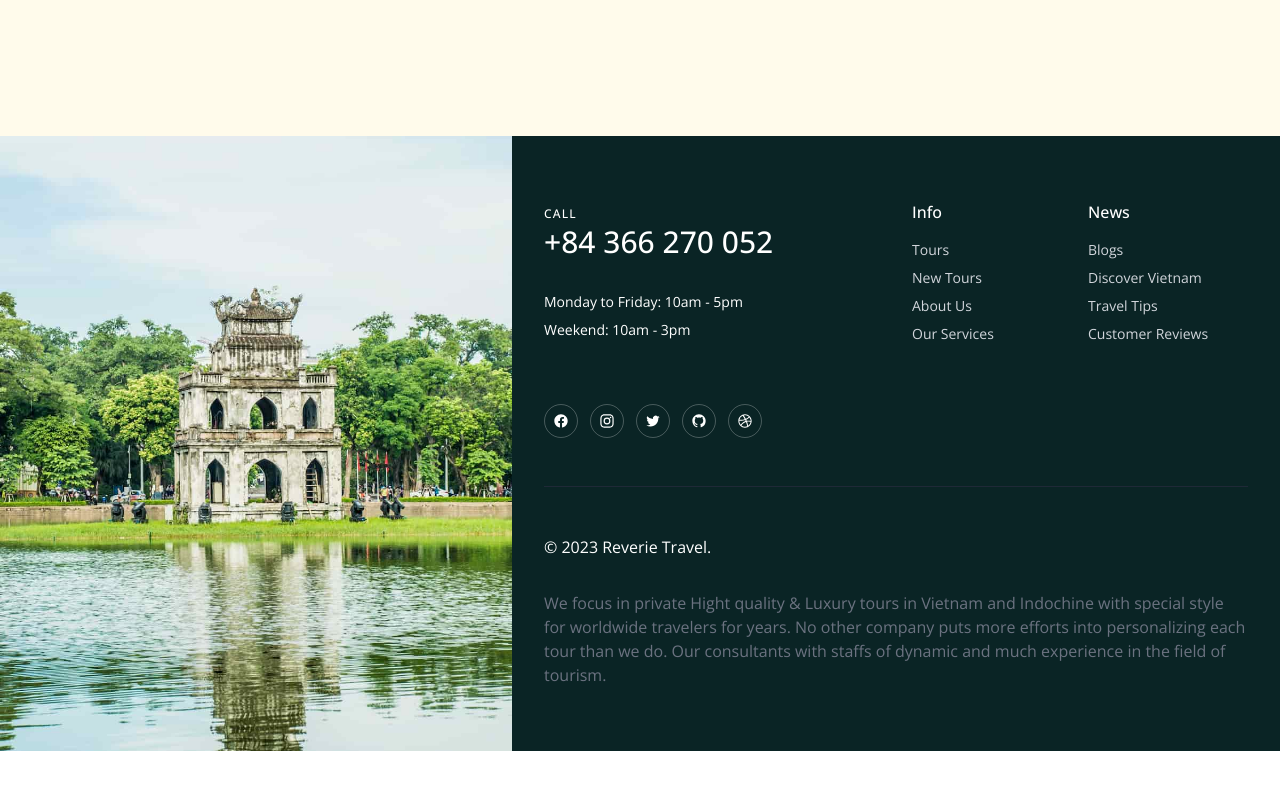
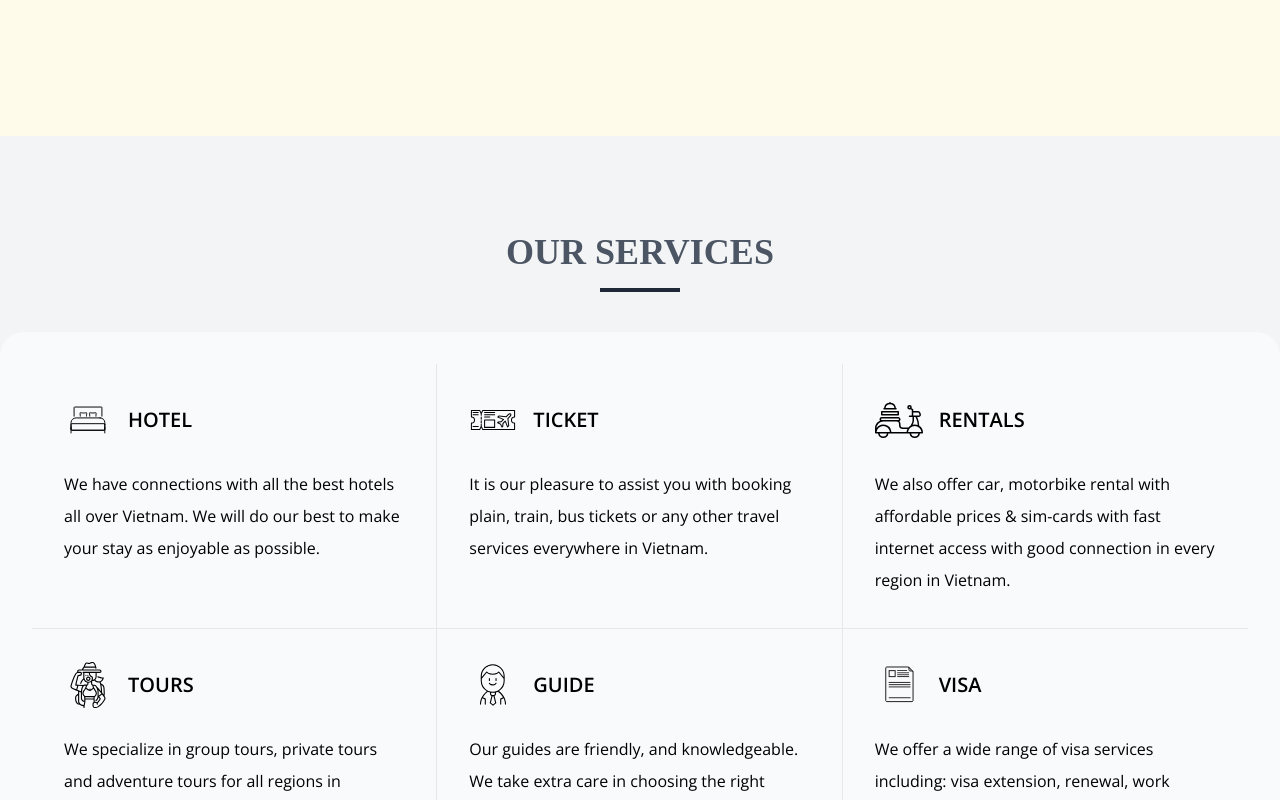
Before and after one commit to techEdge3030/vietnam-travel, a React (Vite) app: page / in a window 1280 px wide. Shown: the part 1620-2420 px from the top of the page. Before the commit the page ends 2371 px from the top, so only its background shows below. Built offline with nearby package versions, Linux system fonts and the light colour scheme; a web font is replaced by a local one.

Commit message:
add Service section to HomePage

```diff
--- /dev/null
+++ b/src/components/Service.jsx
@@ -0,0 +1,15 @@
+import React from 'react';
+
+const Service = ({ icon, service, description, border }) => {
+  return (
+    <div className={`w-full md:w-1/2 lg:w-1/3 p-8 ${border}`}>
+      <div className="flex items-center mb-6 ">
+        <img src={icon} alt="" className="h-12 w-h-12" />
+        <p className="ml-4 text-xl font-semibold uppercase">{service}</p>
+      </div>
+      <p className="leading-loose">{description}</p>
+    </div>
+  );
+};
+
+export default Service;
--- /dev/null
+++ b/src/components/Services.jsx
@@ -0,0 +1,21 @@
+import React from 'react';
+import { SectionTitle } from '../components';
+import Service from './Service';
+import { services } from '../data';
+
+const Services = () => {
+  return (
+    <section className="section bg-gray-100" id="services">
+      <SectionTitle title="our services" />
+      <div className="section-center bg-gray-50  rounded-3xl">
+        <div className="flex flex-wrap">
+          {services.map(ser => (
+            <Service key={ser.id} {...ser} />
+          ))}
+        </div>
+      </div>
+    </section>
+  );
+};
+
+export default Services;
--- a/src/components/index.jsx
+++ b/src/components/index.jsx
@@ -4,5 +4,6 @@ import ScrollToTop from './ScrollToTop';
 import Hero from './Hero';
 import SectionTitle from './SectionTitle';
 import About from './About';
+import Services from './Services';
 
-export { Navbar, Footer, ScrollToTop, Hero, SectionTitle, About };
+export { Navbar, Footer, ScrollToTop, Hero, SectionTitle, About, Services };
--- a/src/pages/HomePage.jsx
+++ b/src/pages/HomePage.jsx
@@ -1,11 +1,12 @@
 import React from 'react';
-import { About, Hero } from '../components';
+import { About, Hero, Services } from '../components';
 
 const HomePage = () => {
   return (
     <>
       <Hero />
       <About />
+      <Services />
     </>
   );
 };
```
